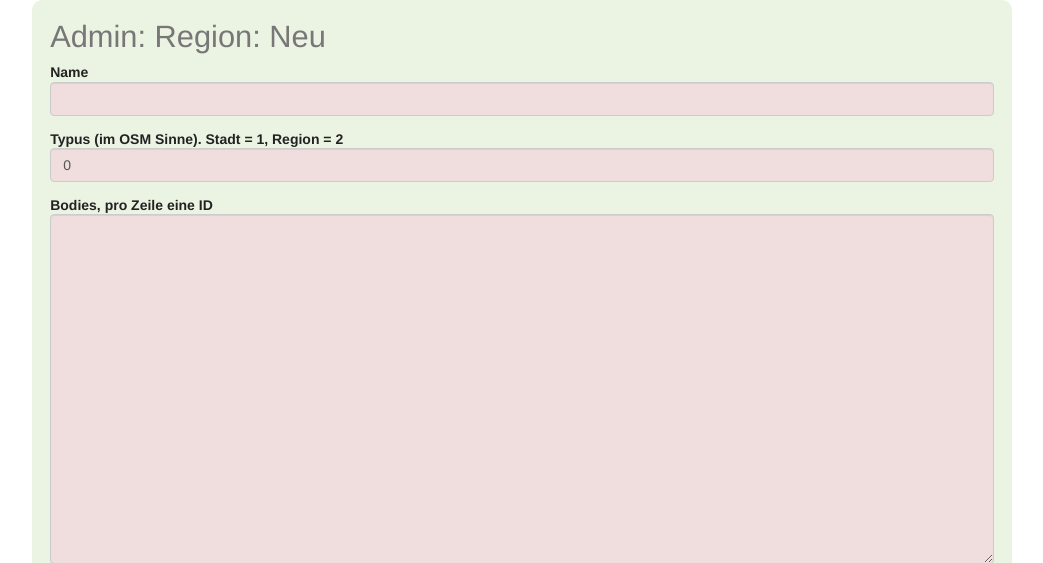
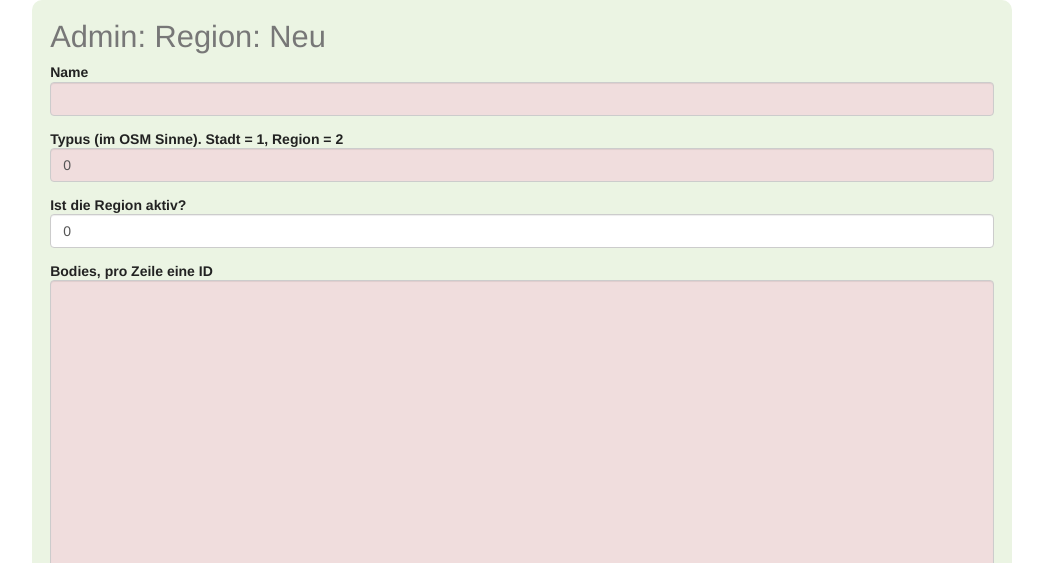
Before and after one commit to politik-bei-uns/politik-bei-uns-web-old, a Flask app: page /admin/region/new in a window 1280 px wide. Shown: the part 114-677 px from the top of the page, without its empty margins (118-1161 px from the left). Run offline with Flask 2, Linux system fonts and the light colour scheme; parts of the project's set-up code (start-up, migrations or seed data) failed here and were passed over; some libraries are stand-ins or nearby versions.

Commit message:
active switch for regions

```diff
--- a/webapp/api.py
+++ b/webapp/api.py
@@ -202,7 +202,7 @@ def api_streets():
 def api_regions():
   jsonp_callback = request.args.get('callback', None)
   result = []
-  regions=mongo.db.region.find().sort([('name', 1)])
+  regions=mongo.db.region.find({ 'active': 1 }).sort([('name', 1)])
   for region in regions:
     result.append({'id': region['_id'],
                    'type': region['type'],
--- a/webapp/forms.py
+++ b/webapp/forms.py
@@ -46,6 +46,11 @@ class RegionForm(Form):
     validators=[validators.Required(), validators.NumberRange(min=1, max=2)],
     description='',
     default=0)
+  active = IntegerField(
+    label=u'Ist die Region aktiv?',
+    validators=[validators.NumberRange(min=0, max=1)],
+    description='',
+    default=0)
   bodies = TextAreaField(
     label=u'Bodies, pro Zeile eine ID',
     validators=[validators.Required(), validators.Length(max=32000)],
--- a/webapp/templates/admin_regions.html
+++ b/webapp/templates/admin_regions.html
@@ -12,6 +12,7 @@
 			<tr>
 				<th>UID</th>
 				<th>Name</th>
+				<th>Aktiv</th>
 				<th>Funktionen</th>
 			</tr>
 		</thead>
@@ -19,6 +20,7 @@
 			<tr>
 				<th>UID</th>
 				<th>Name</th>
+				<th>Aktiv</th>
 				<th>Funktionen</th>
 			</tr>
 		</tfoot>
@@ -27,6 +29,7 @@
 			<tr>
 				<th>{{ region._id }}</th>
 				<td>{{ region.name }}</td>
+				<td>{{ region.active }}</td>
 				<td><a href="/admin/region/edit?id={{ region._id }}">edit</a></td>
 			</tr>
 			{% endfor %}
--- a/webapp/views.py
+++ b/webapp/views.py
@@ -375,6 +375,7 @@ def admin_region_edit():
         bodies.append(str(body.id))
       region_form = RegionForm(name = config[0]['name'],
                                type = int(config[0]['type']) if 'type' in config[0] else 0,
+                               active = int(config[0]['active']) if 'active' in config[0] else 0,
                                lat = config[0]['lat'] if 'lat' in config[0] else 0.0,
                                lon = config[0]['lon'] if 'lon' in config[0] else 0.0,
                                zoom = config[0]['zoom'] if 'zoom' in config[0] else 0.0,
@@ -390,6 +391,7 @@ def admin_region_edit():
       save_region_bodies.append(DBRef('body', current_body))
     mongo.db.region.update({'_id': ObjectId(request.args.get('id'))}, {'name': region_form.name.data,
                                                                        'type': region_form.type.data,
+                                                                       'active': region_form.active.data,
                                                                        'lat': region_form.lat.data,
                                                                        'lon': region_form.lon.data,
                                                                        'zoom': region_form.zoom.data,
```
